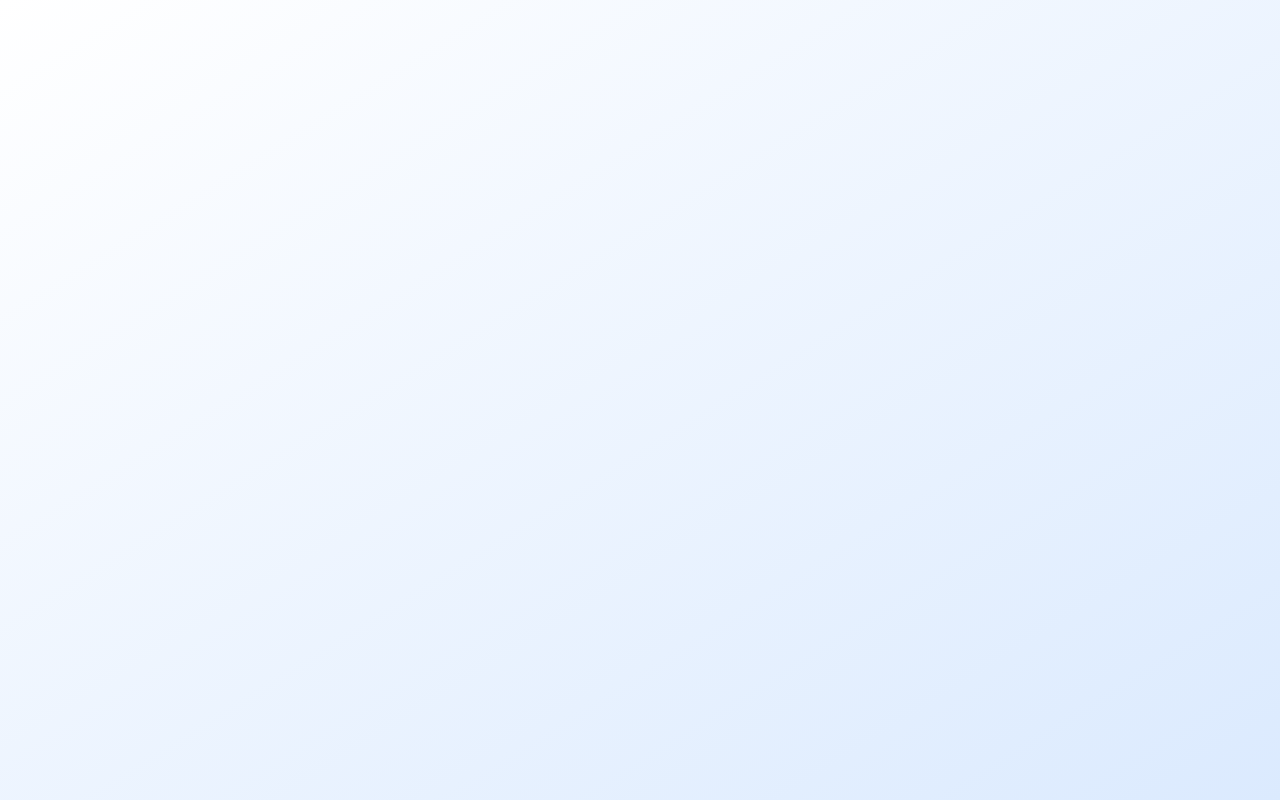
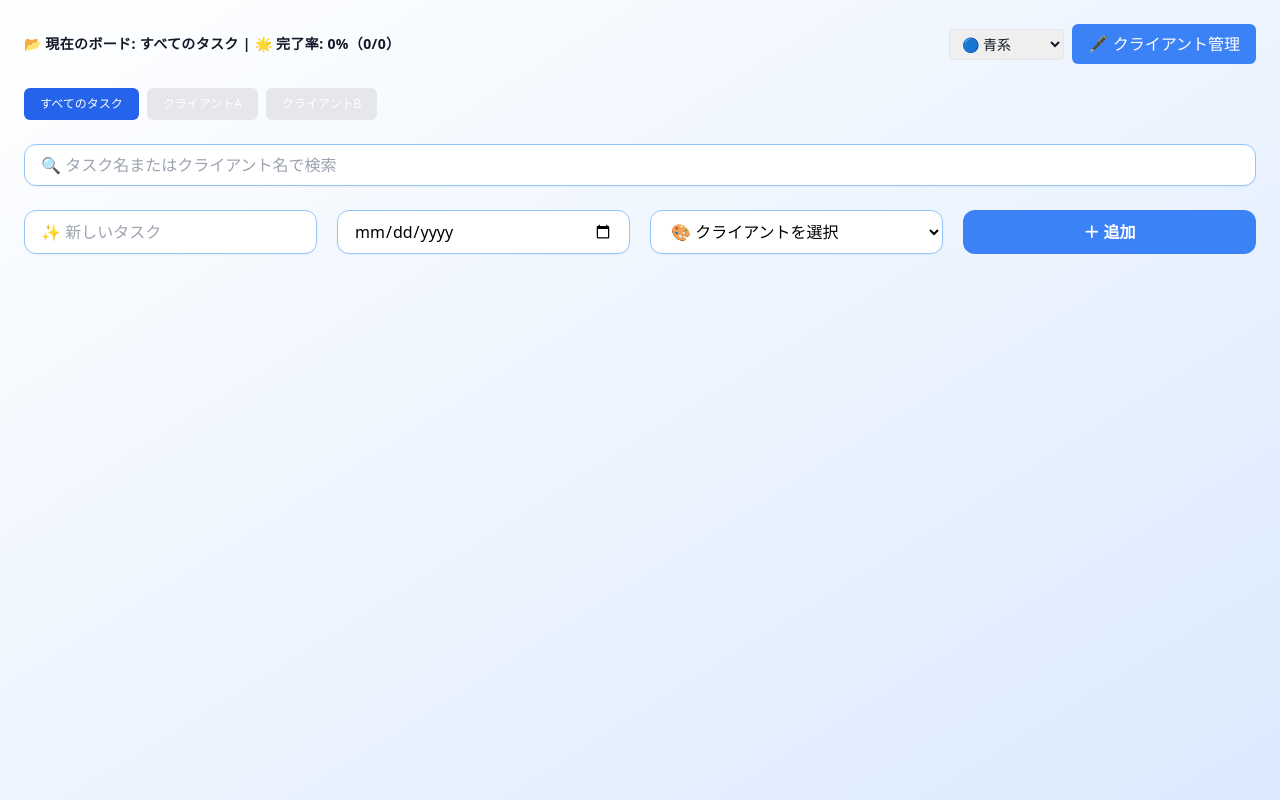
Before and after one commit to hiro84hassy/task-manager, a React (Vite) app: page / in a window 1280 px wide. Built offline with nearby package versions, Linux system fonts and the light colour scheme.

Commit message:
Update TaskManager.jsx

```diff
--- a/src/TaskManager.jsx
+++ b/src/TaskManager.jsx
@@ -27,7 +27,6 @@ export default function TaskManager() {
   const [editingTaskIndex, setEditingTaskIndex] = useState(null);
   const [showCompleted, setShowCompleted] = useState(true);
 
-  // データの保存と読み込み
   useEffect(() => {
     const saved = localStorage.getItem("myTasks");
     if (saved) setTasks(JSON.parse(saved));
@@ -86,7 +85,6 @@ export default function TaskManager() {
   const doneTasks = filteredTasks.filter(t => t.progress === 100).length;
   const completionRate = filteredTasks.length === 0 ? 0 : Math.round((doneTasks / filteredTasks.length) * 100);
 
-  // 並び替え（進捗順）
   filteredTasks.sort((a, b) => a.progress - b.progress);
 
   const isDueSoon = (due) => {
@@ -98,7 +96,70 @@ export default function TaskManager() {
 
   return (
     <div className={`bg-gradient-to-br ${themes[theme]} min-h-screen p-4 sm:p-6 space-y-6`}>
-      {/* 省略：ボタン・入力エリアは変わらず */}
+      <div className="flex flex-col sm:flex-row justify-between items-start sm:items-center gap-4">
+        <div className="text-sm font-semibold tracking-wide">
+          📂 現在のボード: {activeClient} | 🌟 完了率: {completionRate}%（{doneTasks}/{filteredTasks.length}）
+        </div>
+        <div className="flex items-center gap-2">
+          <select
+            value={theme}
+            onChange={(e) => setTheme(e.target.value)}
+            className="rounded px-2 py-1 text-sm border"
+          >
+            <option value="blue">🔵 青系</option>
+            <option value="pink">🌸 ピンク系</option>
+            <option value="green">🌿 緑系</option>
+            <option value="dark">🌙 ダーク</option>
+          </select>
+          <Button variant="outline" onClick={() => setShowClientDialog(true)}>🖋 クライアント管理</Button>
+        </div>
+      </div>
+
+      <div className="flex flex-wrap gap-2 mb-4">
+        <Button
+          onClick={() => setActiveClient("すべてのタスク")}
+          className={`text-xs rounded-full px-3 py-1 ${activeClient === "すべてのタスク" ? "bg-blue-600 text-white" : "bg-gray-200 text-gray-800 hover:bg-blue-200"}`}
+        >すべてのタスク</Button>
+        {clientList.map(name => (
+          <Button
+            key={name}
+            onClick={() => setActiveClient(name)}
+            className={`text-xs rounded-full px-3 py-1 ${activeClient === name ? "bg-blue-600 text-white" : "bg-gray-200 text-gray-800 hover:bg-blue-200"}`}
+          >{name}</Button>
+        ))}
+      </div>
+
+      <Input
+        placeholder="🔍 タスク名またはクライアント名で検索"
+        value={search}
+        onChange={(e) => setSearch(e.target.value)}
+        className="w-full border border-blue-300 rounded-xl px-4 py-2 bg-white text-black shadow-sm"
+      />
+
+      <div className="grid gap-3 sm:gap-5 mb-6 grid-cols-1 sm:grid-cols-2 md:grid-cols-4">
+        <Input
+          placeholder="✨ 新しいタスク"
+          value={newTask}
+          onChange={(e) => setNewTask(e.target.value)}
+          className="rounded-xl px-4 py-2 border border-blue-300 bg-white text-black shadow-sm w-full"
+        />
+        <Input
+          type="date"
+          value={dueDate}
+          onChange={(e) => setDueDate(e.target.value)}
+          className="rounded-xl px-4 py-2 border border-blue-300 bg-white text-black shadow-sm w-full"
+        />
+        <select
+          value={client || ""}
+          onChange={(e) => handleClientSelect(e.target.value)}
+          className="rounded-xl px-4 py-2 border border-blue-300 bg-white text-black shadow-sm w-full"
+        >
+          <option value="">🎨 クライアントを選択</option>
+          {clientList.map(c => <option key={c} value={c}>{c}</option>)}
+          <option value="__add__">＋ クライアントを追加</option>
+        </select>
+        <Button onClick={addTask} className="bg-blue-500 hover:bg-blue-600 text-white font-semibold rounded-xl px-4 py-2 w-full">＋ 追加</Button>
+      </div>
 
       <div className="grid grid-cols-1 gap-4">
         {filteredTasks.map((task, idx) => {
@@ -127,7 +188,15 @@ export default function TaskManager() {
         })}
       </div>
 
-      {/* 省略：クライアント編集Dialog */}
+      <Dialog open={showClientDialog} onOpenChange={setShowClientDialog}>
+        <DialogContent>
+          <DialogHeader>
+            <DialogTitle>クライアント名を編集</DialogTitle>
+            <Input value={editClients} onChange={(e) => setEditClients(e.target.value)} placeholder="例: A, B, C" />
+            <Button onClick={saveClientList} className="mt-2">保存</Button>
+          </DialogHeader>
+        </DialogContent>
+      </Dialog>
     </div>
   );
 }
```
